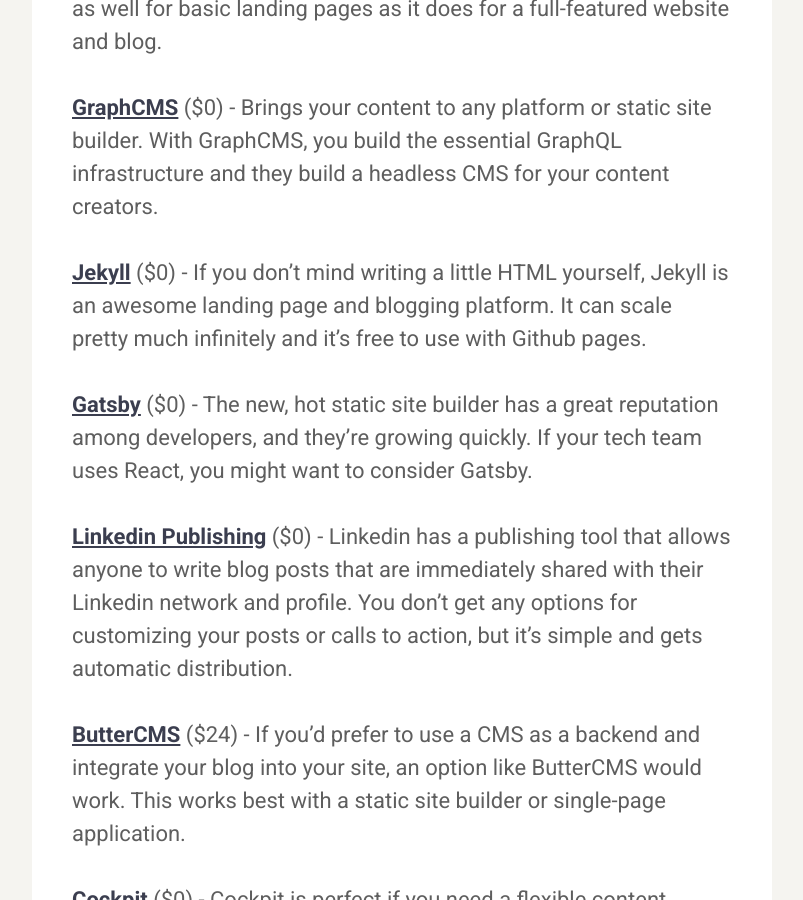
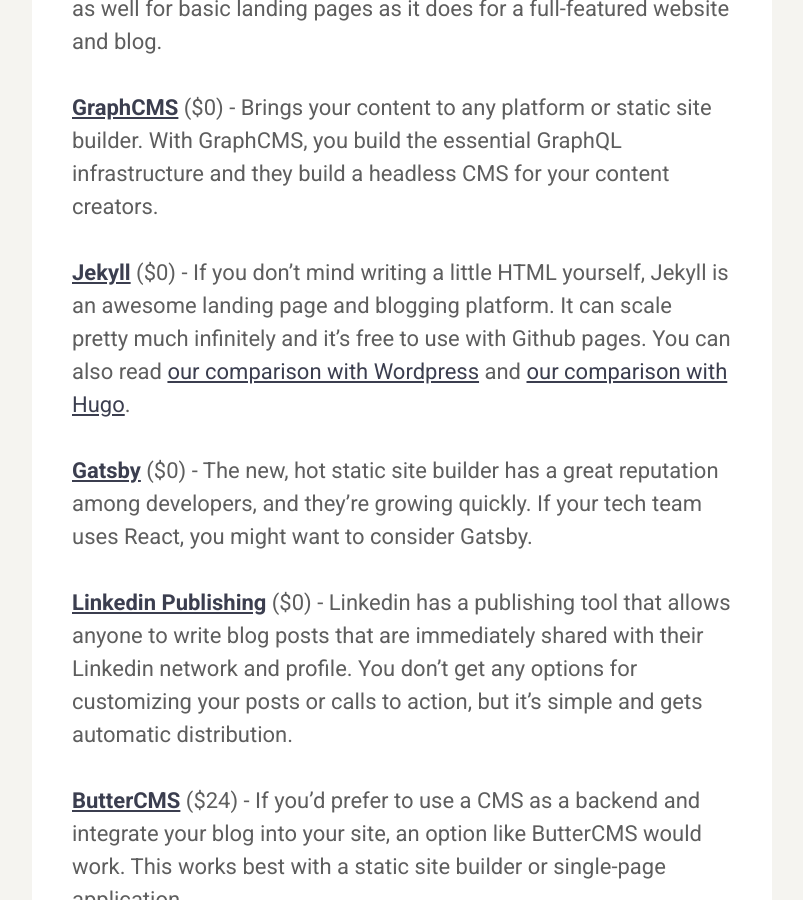
Before and after one commit to karllhughes/learn, a Jekyll site: the page built from _posts/2020-12-19-startup-blogging-platforms.md, in a window 1280 px wide and 900 px high, scrolled down 2435 px. Shown: the whole window, without its empty margins (238-1041 px from the left). Built offline with Jekyll 4.4.1, drawn with Linux system fonts in a browser that asks for light colours; a script that is not in the unit is left out; some of the changed text lies outside the part shown.

Commit message:
Update Posts “2020-12-19-startup-blogging-platforms”

```diff
--- a/_posts/2020-12-19-startup-blogging-platforms.md
+++ b/_posts/2020-12-19-startup-blogging-platforms.md
@@ -5,12 +5,12 @@
   content marketing efforts, look no further. In this post, we highlight the
   best options for running your startup's blog.
 categories: platforms
+cta: Content Ideas
 author: karl
 date: 2021-01-18T14:36:07.019Z
 img: /assets/posts/startup-blog.jpg
-cta: Content Ideas
 ---
-There are many good reasons to start a blog for your startup: to update your customers, to generate content that ranks in search engines, or to establish your founders as subject matter experts. After you [come up with some ideas](https://draft.dev/learn/startup-blog-ideas), [understand why you're writing](https://draft.dev/learn/three-questions), and [create a content plan](https://draft.dev/learn/content-plan), you need to decide on a blogging platform.
+There are many good reasons to start a blog for your startup: to update your customers, to [generate content that ranks in search engines](https://draft.dev/learn/seo-keyword-opportunities-in-developer-marketing), or to establish your founders as subject matter experts. After you [come up with some ideas](https://draft.dev/learn/startup-blog-ideas), [understand why you're writing](https://draft.dev/learn/three-questions), and [create a content plan](https://draft.dev/learn/content-plan), you need to decide on a blogging platform.
 
 <!-- signup -->
 
@@ -34,7 +34,7 @@
 
 **[GraphCMS](https://graphcms.com/)** ($0) - Brings your content to any platform or static site builder. With GraphCMS, you build the essential GraphQL infrastructure and they build a headless CMS for your content creators.
 
-**[Jekyll](https://jekyllrb.com/)** ($0) - If you don't mind writing a little HTML yourself, Jekyll is an awesome landing page and blogging platform. It can scale pretty much infinitely and it's free to use with Github pages.
+**[Jekyll](https://jekyllrb.com/)** ($0) - If you don't mind writing a little HTML yourself, Jekyll is an awesome landing page and blogging platform. It can scale pretty much infinitely and it's free to use with Github pages. You can also read [our comparison with Wordpress](https://draft.dev/learn/jekyll-vs-wordpress) and [our comparison with Hugo](https://draft.dev/learn/hugo-vs-jekyll).
 
 **[Gatsby](https://www.gatsbyjs.com/)** ($0) - The new, hot static site builder has a great reputation among developers, and they're growing quickly. If your tech team uses React, you might want to consider Gatsby.
 
```
